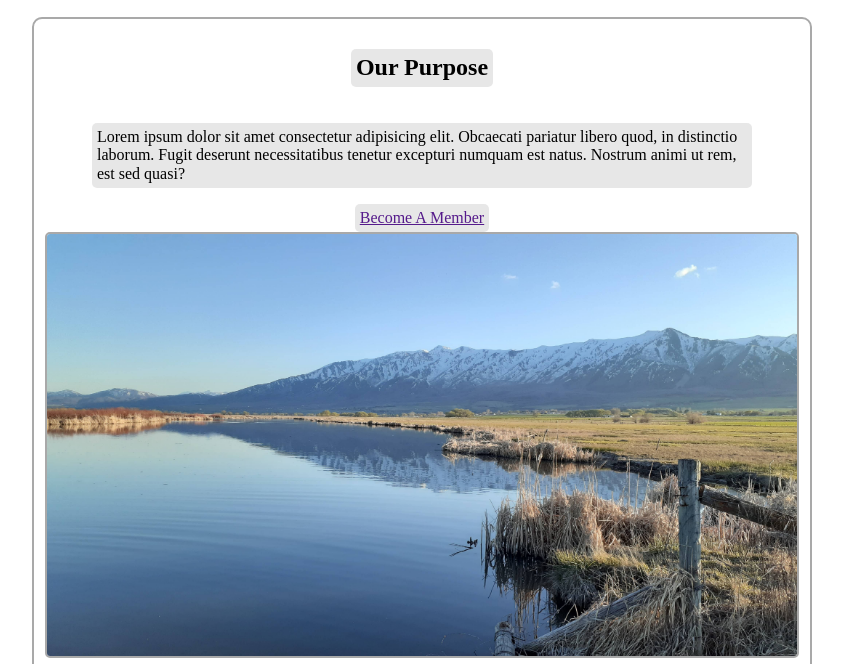
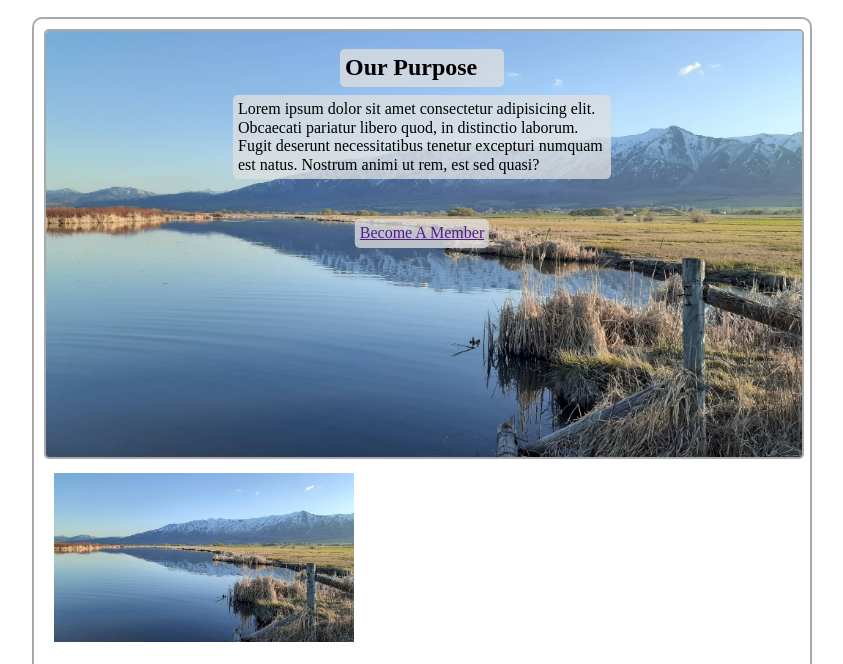
Before and after one commit to Sudo430/wdd230, a plain HTML site: page chamber/index.html in a window 1280 px wide. Shown: the part 203-867 px from the top of the page, without its empty margins (218-1061 px from the left). Drawn offline with Linux system fonts and the light colour scheme.

Commit message:
worked on chamber home page

```diff
--- a/chamber/index.html
+++ b/chamber/index.html
@@ -21,7 +21,7 @@
 </head>
 <body>
     <header>
-        <img id="logo" src="images/chamber-logo.png" alt="the commerce logo">
+        <img id="logo" src="images/chamber-logo.webp" alt="the commerce logo">
         <h1>Logan Utah Chamber of Commerce</h1>
 
         <button id="menu"></button>
@@ -41,10 +41,15 @@
     <main>
         <div id="hero">
 
+            <picture>
+                <source media="(max-width: 800px)" srcset="images/hero-image.webp">
+                <img src="images/hero-image.jpg" alt="Hero Image" loading="lazy" width="756" height="425">
+            </picture>
+
             <h2>Our Purpose</h2>
             <p>Lorem ipsum dolor sit amet consectetur adipisicing elit. Obcaecati pariatur libero quod, in distinctio laborum. Fugit deserunt necessitatibus tenetur excepturi numquam est natus. Nostrum animi ut rem, est sed quasi?</p>
             <a href="">Become A Member</a>
-            <img src="images/hero-image.jpg" alt="Hero Image">
+
         </div>
 
 
--- a/chamber/styles/base.css
+++ b/chamber/styles/base.css
@@ -82,24 +82,42 @@ main{
 
 /* hero div */
 #hero{
-    display: flex;
-    flex-direction: column;
-    align-items: center;
+    position: relative;
 }
 
 #hero img{
     z-index: -1;
-    max-width: 750px;
+    width: 100%;
     height: auto;
+    min-height: 230px;
     border: solid 2px darkgray;
+    border-radius: 5px;
+    object-fit: cover;
+}
+
+#hero h2, #hero p, #hero a{
+    position: absolute;
+    left: 50%;
+    transform: translate(-50%, 0);
+    /* max-width: 100%; */
+    background-color: #e0e0e0c2;
+    padding: 5px;
     border-radius: 5px;
 }
 
-#hero h2, #hero p, #hero a{
-    max-width: 650px;
-    background-color: #e0e0e0c2;
-    padding: 5px;
-    border-radius: 5px;
+#hero h2{
+    top: 0px;
+    min-width: 154px;
+
+}
+
+#hero p{
+    top: 50px;
+    min-width: 300px;
+}
+
+#hero a{
+    top: 190px;
 }
 
 /* sections */
```
Also changed, not shown: chamber/images/chamber-logo.png (deleted), chamber/images/chamber-logo.webp (added), chamber/images/hero-image.webp (added).
